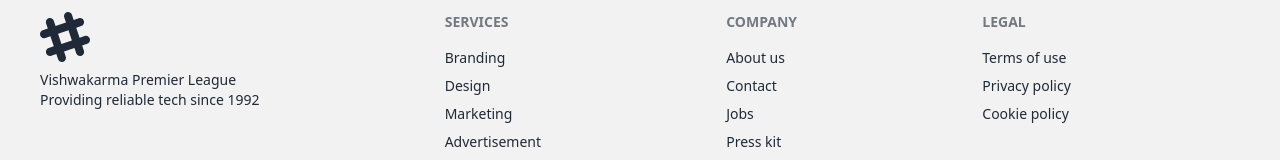
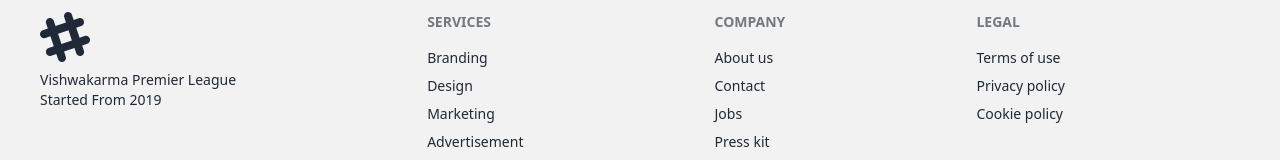
Before and after one commit to dilipkumar189/VPL3, a React (Vite) app in the folder Client/: page / in a window 1280 px wide. Shown: the part 3778-3938 px from the top of the page. Built offline with nearby package versions, Linux system fonts and the light colour scheme.

Commit message:
update Footer

```diff
--- a/Client/src/components/Footer.jsx
+++ b/Client/src/components/Footer.jsx
@@ -19,7 +19,7 @@ export default function Footer() {
                     <p>
                         Vishwakarma Premier League
                         <br />
-                        Providing reliable tech since 1992
+                        Started From 2019
                     </p>
                 </aside>
                 <nav>
```
